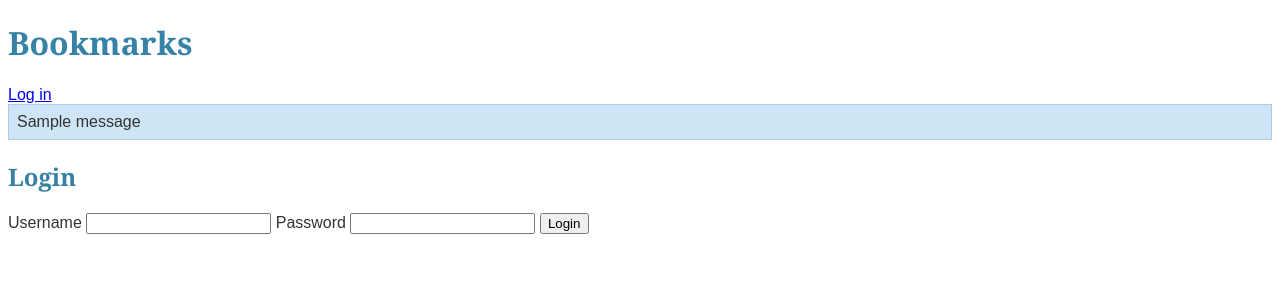
After one commit to whostolemyhat/bookmarks, a Flask app: page /login in a window 1280 px wide. The commit adds this page. Shown: the top 300 px of the page. Run offline with Flask 2, Linux system fonts and the light colour scheme; one stand-in notice (Sample message) is shown.

Commit message:
Added templates

```diff
--- a/app.py
+++ b/app.py
@@ -45,8 +45,7 @@ def show_entries():
 def add_bookmark():
     if not session.get('logged_in'):
         abort(401)
-    g.db.execute('INSERT INTO bookmarks(title, link, note) VALUES(?, ?, ?)',
-        [request.form['title'], request.form['link'], request.form['note']])
+    g.db.execute('INSERT INTO bookmarks(title, link, note) VALUES(?, ?, ?)', [request.form['title'], request.form['link'], request.form['note']])
     g.db.commit()
     flash('New bookmark added')
     return redirect(url_for('show_entries'))
--- a/static/style.css
+++ b/static/style.css
@@ -1,3 +1,19 @@
 body {
-    font-weight: bold
+    font-family: Arial, Helvetica, sans-serif;
+    color: #333;
 }
+
+h1, h2, h3 {
+    font-family: Georgia;
+    color: #3582A6;
+}
+
+.flash {
+    background: #CEE5F5;
+    padding: 0.5em;
+    border: 1px solid #AACBE2;
+}
+.error { background: #F0D6D6; padding: 0.5em; }
+
+.metanav        { text-align: right; font-size: 0.8em; padding: 0.3em;
+                  margin-bottom: 1em; background: #fafafa; }
--- a/templates/layout.html
+++ b/templates/layout.html
@@ -3,7 +3,7 @@
 <head>
     <meta charset="UTF-8">
     <title>Bookmarks</title>
-    <link rel="stylesheet" type="text/css" href="{{ url_for('static', filename='style.css' }}" media="all">
+    <link rel="stylesheet" type="text/css" href="{{ url_for('static', filename='style.css') }}" media="all">
 </head>
 <body>
     <h1>Bookmarks</h1>
@@ -14,5 +14,12 @@
             <a href="{{ url_for('logout') }}">Log out</a>
         {% endif %}
     </div>
+
+    {% for message in get_flashed_messages() %}
+        <div class="flash">{{ message }}</div>
+    {% endfor %}
+
+    {% block body %}{% endblock %}
+
 </body>
 </html>
--- /dev/null
+++ b/templates/login.html
@@ -0,0 +1,20 @@
+{% extends "layout.html" %}
+{% block body %}
+
+    <h2>Login</h2>
+
+    {% if error %}
+        <p class="error"><strong>Error:</strong> {{ error }}</p>
+    {% endif %}
+
+    <form action="{{ url_for('login') }}" method="post">
+        <label for="username">Username</label>
+        <input type="text" name="username" id="username" />
+
+        <label for="password">Password</label>
+        <input type="password" name="password" id="password" />
+
+        <input type="submit" value="Login" />
+    </form>
+
+{% endblock %}
```
Also changed, not shown: templates/show_links.html (added, +26 -0 lines), bookmarks.db.
